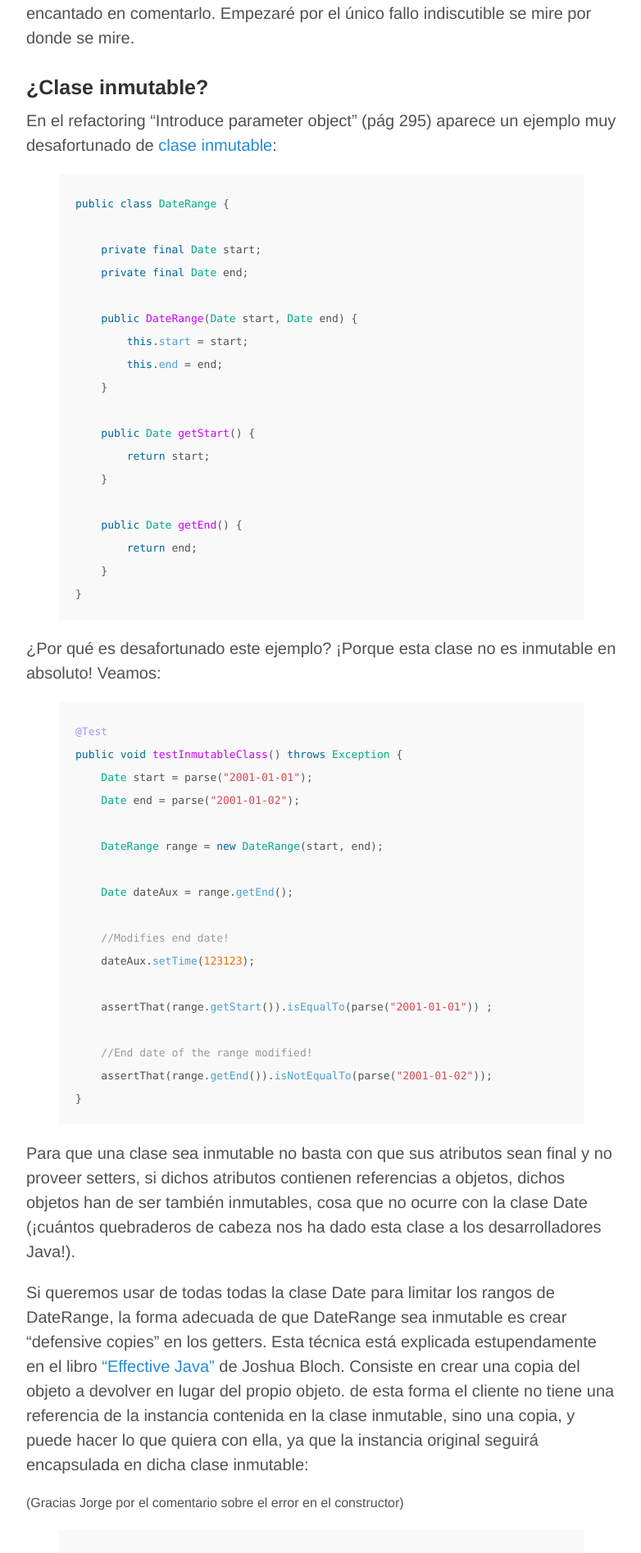
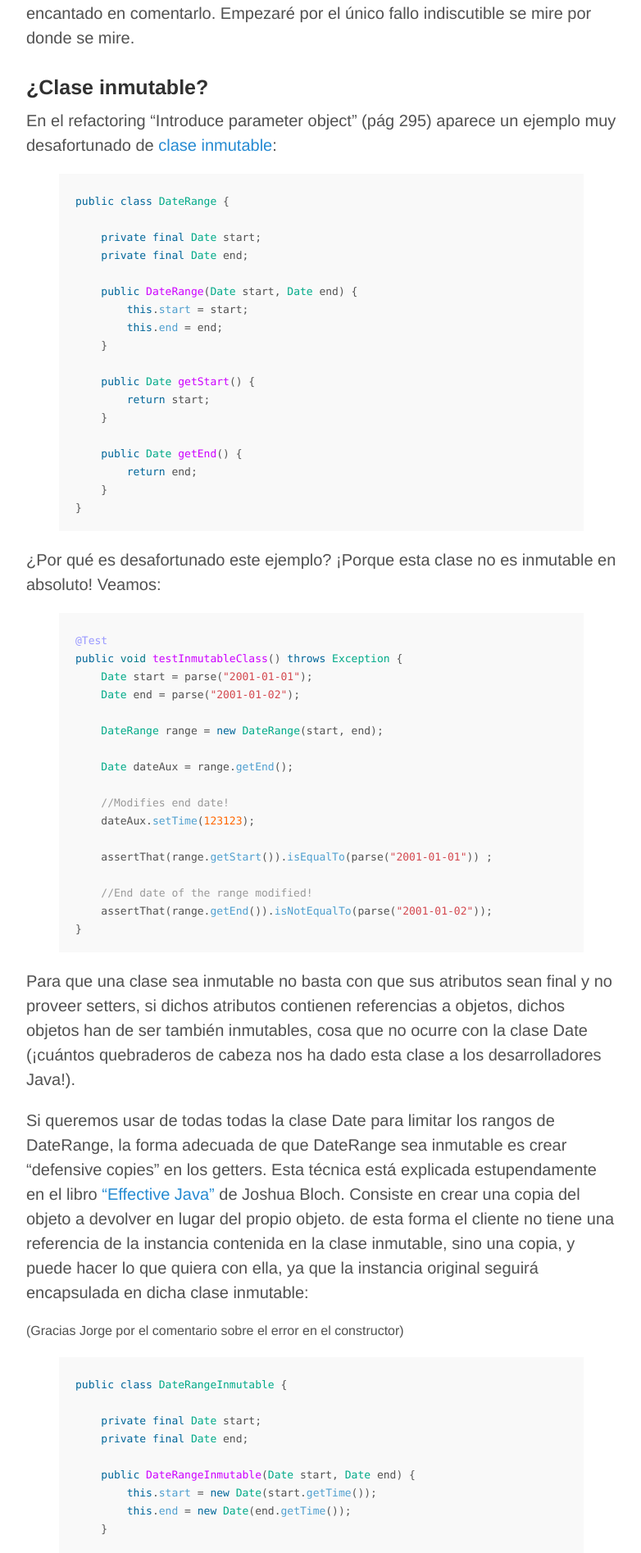
Before and after one commit to raulavila/blog-source-code, a Jekyll site: the page built from _posts/2015-02-08-fowler-refactoring.md, in a window 1280 px wide. Shown: the part 1585-3480 px from the top of the page at 82% size, without its empty margins (248-1030 px from the left). Built offline with Jekyll 4.4.1, drawn with Linux system fonts in a browser that asks for light colours; comment, search, counter and statistics services are not loaded.

Commit message:
Changed line-height in code snippets style

```diff
--- a/public/css/poole.css
+++ b/public/css/poole.css
@@ -178,7 +178,7 @@ pre {
   margin-bottom: 1rem;
   padding: 1rem;
   font-size: 100%;
-  line-height: 1.4;
+  line-height: 1.1;
   white-space: pre;
   white-space: pre-wrap;
   word-break: break-all;
```
